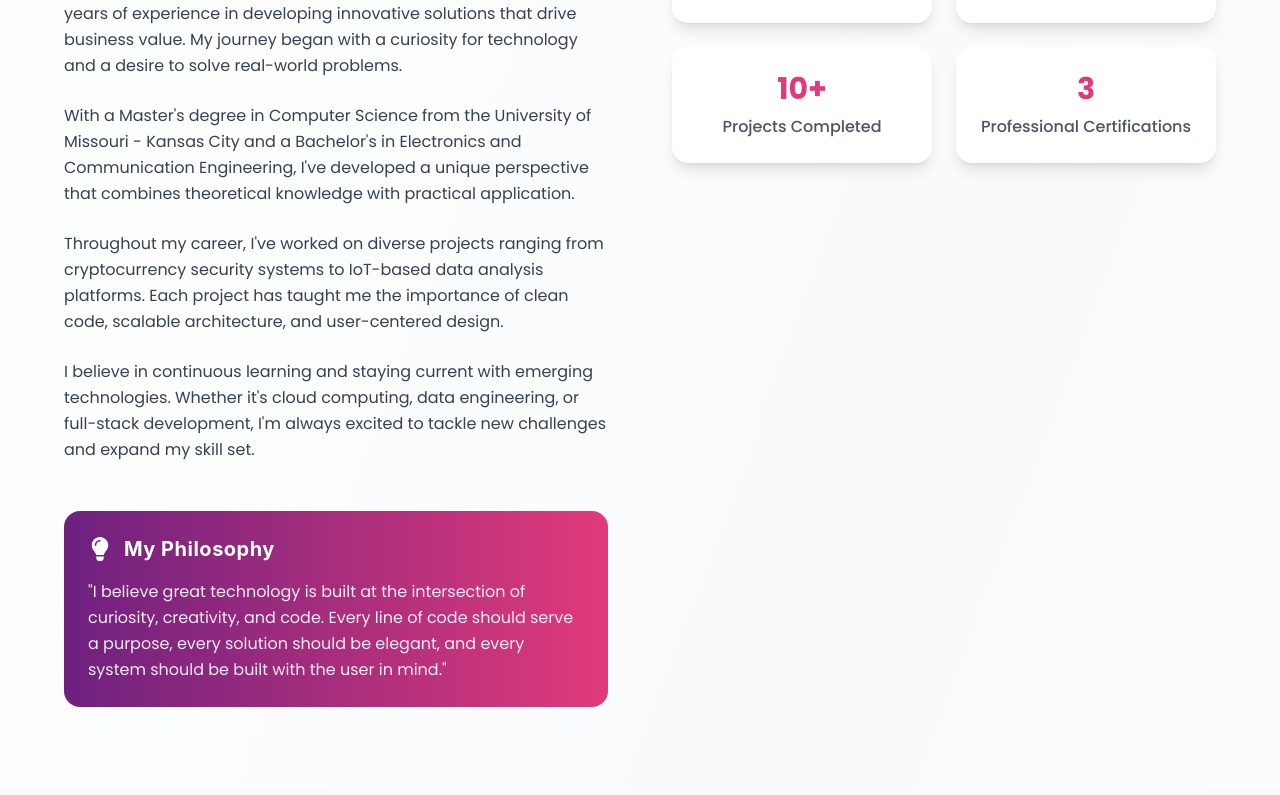
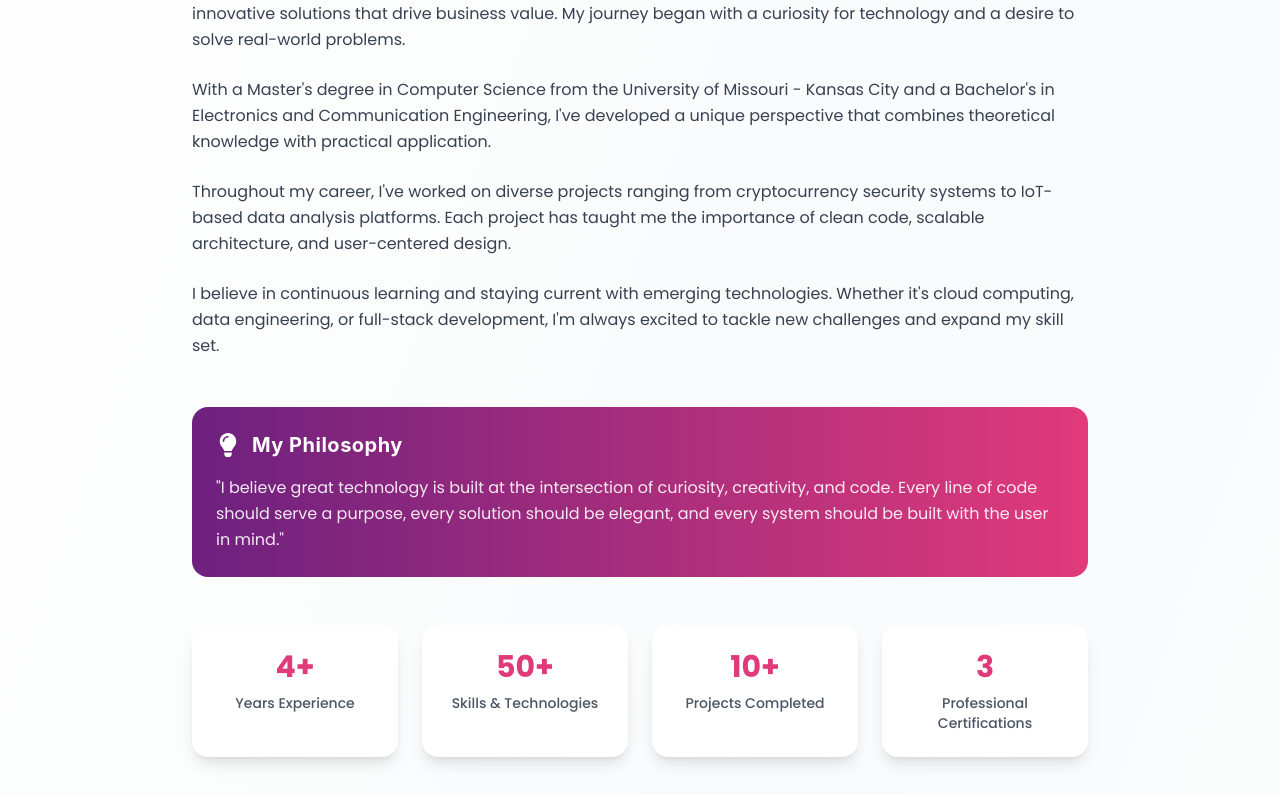
Before and after one commit to saicharankarasala/sai-charan-website, a React (Vite) app: page /about in a window 1280 px wide. Shown: the part 665-1460 px from the top of the page. Built offline with nearby package versions, Linux system fonts and the light colour scheme.

Commit message:
Restructure About section: move statistics tiles under philosophy for better flow and single-column layout

```diff
--- a/src/pages/About.jsx
+++ b/src/pages/About.jsx
@@ -61,11 +61,11 @@ const About = () => {
       {/* Main Content */}
       <section className="py-20 px-6">
         <div className="container mx-auto max-w-6xl">
-          <div className="grid grid-cols-1 lg:grid-cols-2 gap-16 items-start">
+          <div className="max-w-4xl mx-auto">
             {/* Story */}
             <motion.div
-              initial={{ opacity: 0, x: -50 }}
-              whileInView={{ opacity: 1, x: 0 }}
+              initial={{ opacity: 0, y: 50 }}
+              whileInView={{ opacity: 1, y: 0 }}
               transition={{ duration: 0.8 }}
               viewport={{ once: true }}
             >
@@ -112,18 +112,16 @@ const About = () => {
                   system should be built with the user in mind."
                 </p>
               </div>
-            </motion.div>
 
               {/* Stats */}
               <motion.div
-              initial={{ opacity: 0, x: 50 }}
-              whileInView={{ opacity: 1, x: 0 }}
+                initial={{ opacity: 0, y: 30 }}
+                whileInView={{ opacity: 1, y: 0 }}
                 transition={{ duration: 0.8 }}
                 viewport={{ once: true }}
-              className="space-y-8"
+                className="mt-12"
               >
-              {/* Stats */}
-              <div className="grid grid-cols-2 gap-6">
+                <div className="grid grid-cols-2 md:grid-cols-4 gap-6">
                   {stats.map((stat, index) => (
                     <motion.div
                       key={stat.label}
@@ -134,10 +132,11 @@ const About = () => {
                       className="text-center p-6 bg-white rounded-2xl shadow-lg hover:shadow-xl transition-all duration-300"
                     >
                       <div className="text-3xl font-bold text-[#e13a7a] mb-2">{stat.number}</div>
-                    <div className="text-gray-600 font-medium">{stat.label}</div>
+                      <div className="text-gray-600 font-medium text-sm">{stat.label}</div>
                     </motion.div>
                   ))}
                 </div>
+              </motion.div>
             </motion.div>
           </div>
         </div>
```
Lines whose indentation alone changed are shown as unchanged.
